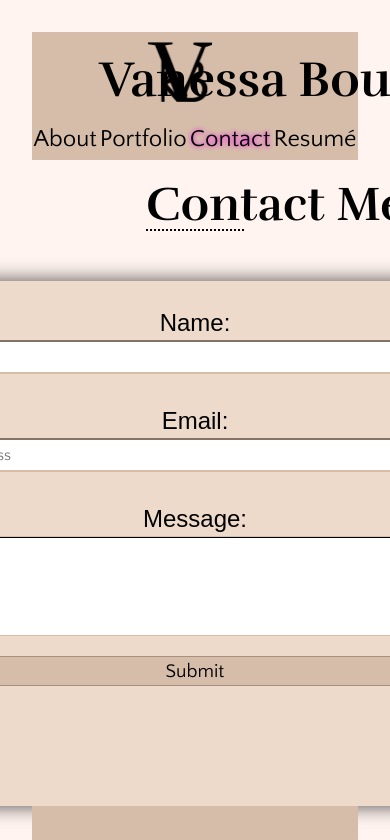
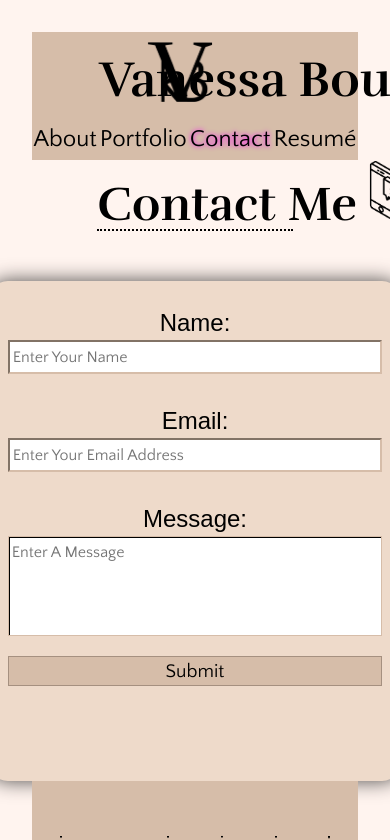
Before and after one commit to rvbouu/react-portfolio, a React (Vite) app: page /contact in a window 390 px wide. Shown: the top 840 px of the page. Built offline with nearby package versions, Linux system fonts and the light colour scheme.

Commit message:
added media queries to contact page

```diff
--- a/src/components/pages/contact/Contact.css
+++ b/src/components/pages/contact/Contact.css
@@ -1,3 +1,5 @@
+/* ---------- Contact Page ---------- */
+
 .contact{
   min-height: calc(100vh - 18rem);
 }
@@ -16,6 +18,9 @@
   text-align: center;
   vertical-align:middle;
 }
+
+
+/* ---------- Popover for contact info ---------- */
 
 .popover{
   width: 60px;
@@ -89,11 +94,12 @@
   border-color: #d6bda9;
 }
 
+/* ---------- focus styling for contact form ---------- */
+
 .input:focus, #msg:focus{
   box-shadow: 0 0 3px 3px #91f3b8;
 }
 
-/* makes content input box bigger */
 #msg {
   height: 100px;
   margin-bottom: 20px;
@@ -101,7 +107,6 @@
   box-shadow: 1px 1px 0 0 black inset;
 }
 
-/* submit button styling */
 #submit {
   font-size: 1.2rem;
   height: 30px;
@@ -111,13 +116,28 @@
   border: 1px solid #a59080;
 }
 
-#submit:hover{
-  border: 2px solid #684929;
-}
-
 .errMsg {
   margin-top: 10px;
   font-weight: 600;
   font-size: 1.2rem;
   color: #b20000;
 }
+
+/* ---------- Hovers ---------- */
+
+#submit:hover{
+  border: 2px solid #684929;
+}
+
+/* ---------- Media Queries ---------- */
+
+@media screen and (max-width:962px) {
+.form{
+  height: 500px;
+  width: 416px;
+}
+
+.contact-title{
+  width: 60%;
+}
+}
--- a/src/components/pages/portfolio/Portfolio.css
+++ b/src/components/pages/portfolio/Portfolio.css
@@ -105,7 +105,7 @@
 }
 }
 
-@media screen and (max-width: 800px) {
+@media screen and (max-width: 962px) {
   .portfolio-title {
     width: 60%;
   }
```
